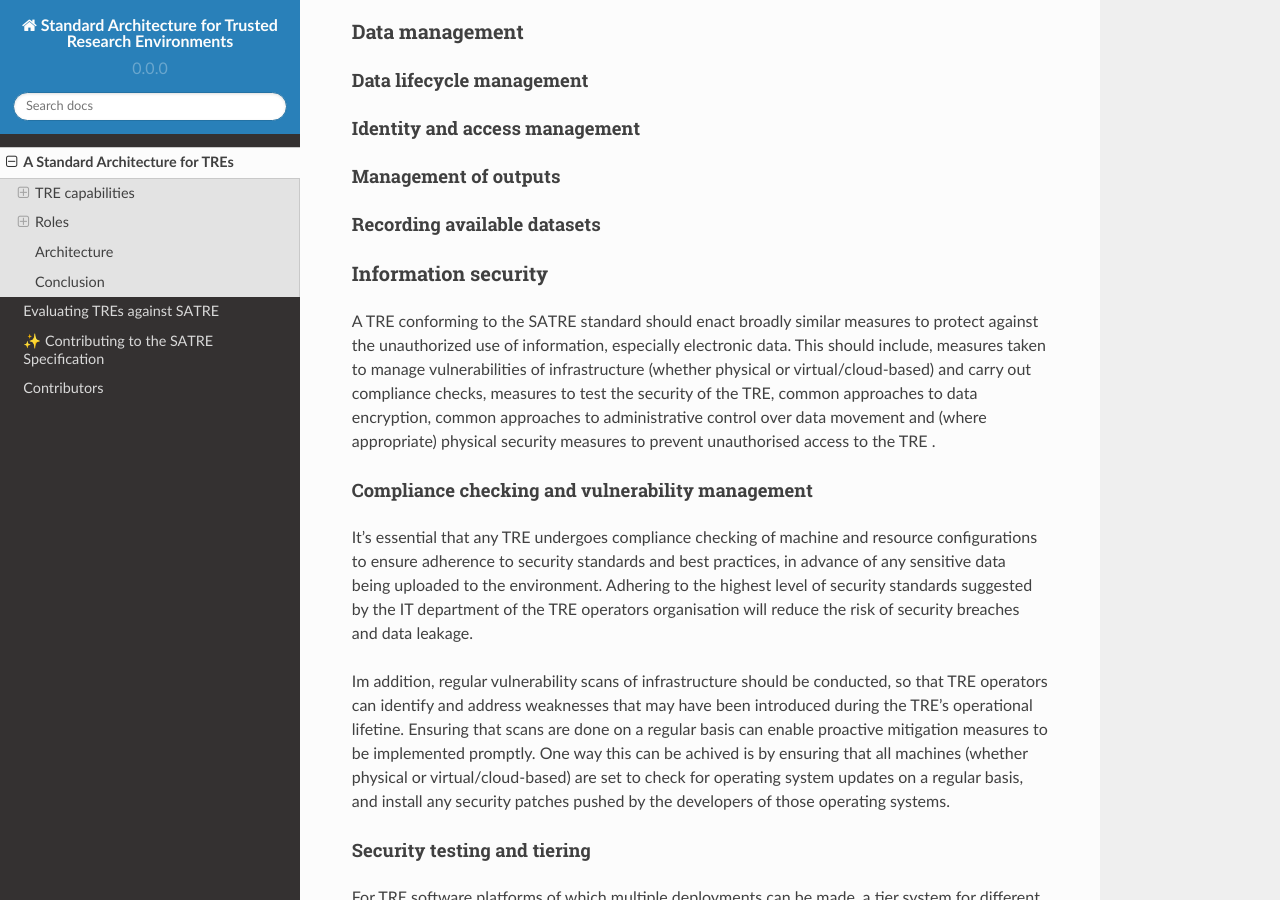
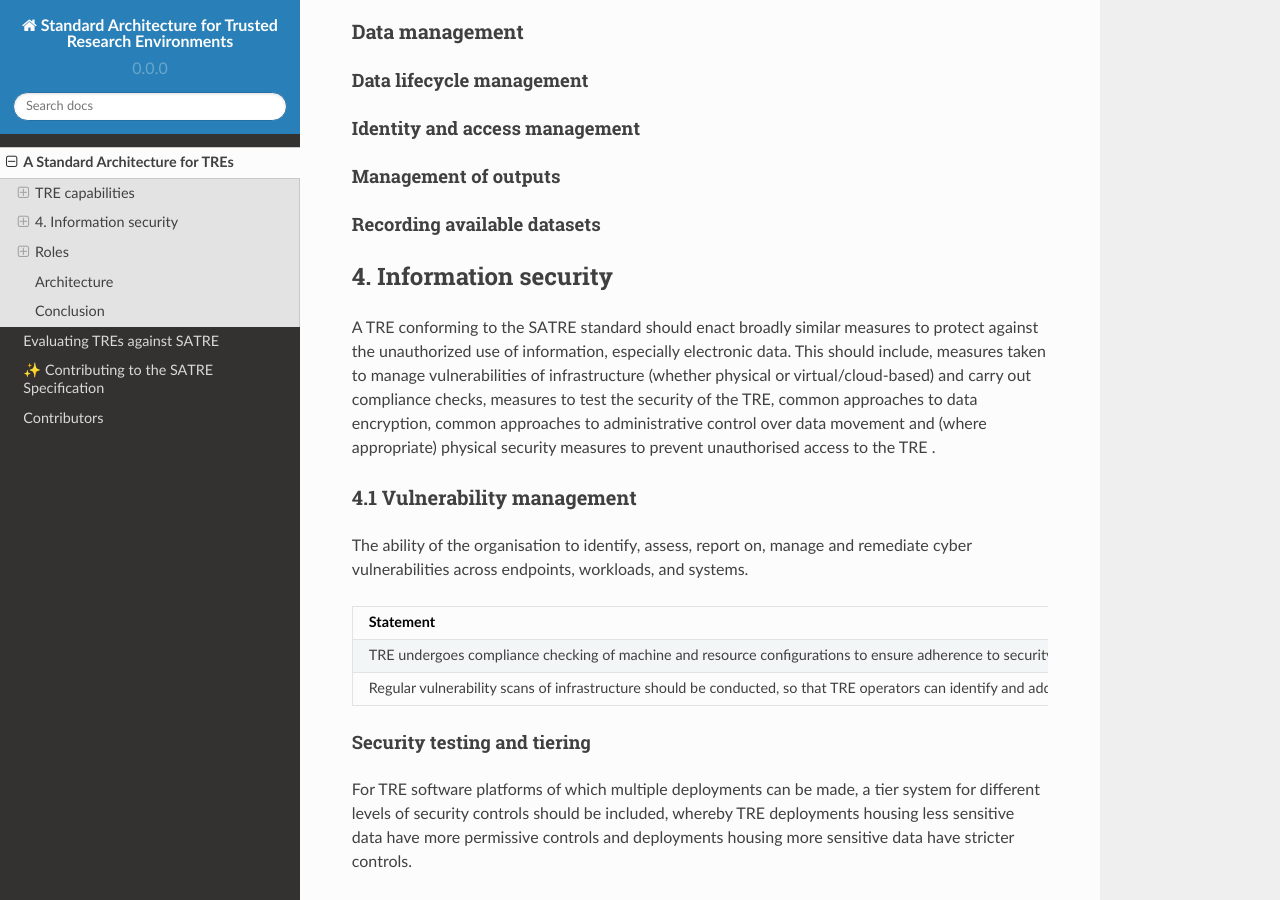
Before and after one commit to sa-tre/satre-specification, a Sphinx documentation site: the page built from docs/source/standard.md, in a window 1280 px wide and 900 px high, scrolled down 2026 px. Built offline with Sphinx 7.4.7 and the Read the Docs theme 2.0.0, drawn with Linux system fonts in a browser that asks for light colours.

Commit message:
put vulnerability management in table

```diff
--- a/docs/source/standard.md
+++ b/docs/source/standard.md
@@ -97,15 +97,18 @@ There might be good reasons why any particular TRE does not possess one or more
 
 #### Recording available datasets
 
-### Information security
+## 4. Information security
 
 A TRE conforming to the SATRE standard should enact broadly similar measures to protect against the unauthorized use of information, especially electronic data. This should include, measures taken to manage vulnerabilities of infrastructure (whether physical or virtual/cloud-based) and carry out compliance checks, measures to test the security of the TRE, common approaches to data encryption, common approaches to administrative control over data movement and (where appropriate) physical security measures to prevent unauthorised access to the TRE .
 
-#### Compliance checking and vulnerability management
+### 4.1 Vulnerability management
 
-It's essential that any TRE undergoes compliance checking of machine and resource configurations to ensure adherence to security standards and best practices, in advance of any sensitive data being uploaded to the environment. Adhering to the highest level of security standards suggested by the IT department of the TRE operators organisation will reduce the risk of security breaches and data leakage.
+The ability of the organisation to identify, assess, report on, manage and remediate cyber vulnerabilities across endpoints, workloads, and systems.
 
-Im addition, regular vulnerability scans of infrastructure should be conducted, so that TRE operators can identify and address weaknesses that may have been introduced during the TRE's operational lifetine. Ensuring that scans are done on a regular basis can enable proactive mitigation measures to be implemented promptly. One way this can be achived is by ensuring that all machines (whether physical or virtual/cloud-based) are set to check for operating system updates on a regular basis, and install any security patches pushed by the developers of those operating systems.
+| Statement | Guidance |
+| --------- | -------- |
+| TRE undergoes compliance checking of machine and resource configurations to ensure adherence to security standards and best practices | This should be done in advance of any sensitive data being uploaded to the environment. Adhering to the highest level of security standards suggested by the IT department of the TRE operators organisation will reduce the risk of security breaches and data leakage.  |
+| Regular vulnerability scans of infrastructure should be conducted, so that TRE operators can identify and address weaknesses that may have been introduced during the TRE's operational lifetime | Ensuring that scans are done on a regular basis can enable proactive mitigation measures to be implemented promptly. One way this can be achived is by ensuring that all machines (whether physical or virtual/cloud-based) are set to check for operating system updates on a regular basis, and install any security patches pushed by the developers of those operating systems.
 
 #### Security testing and tiering
 
```
